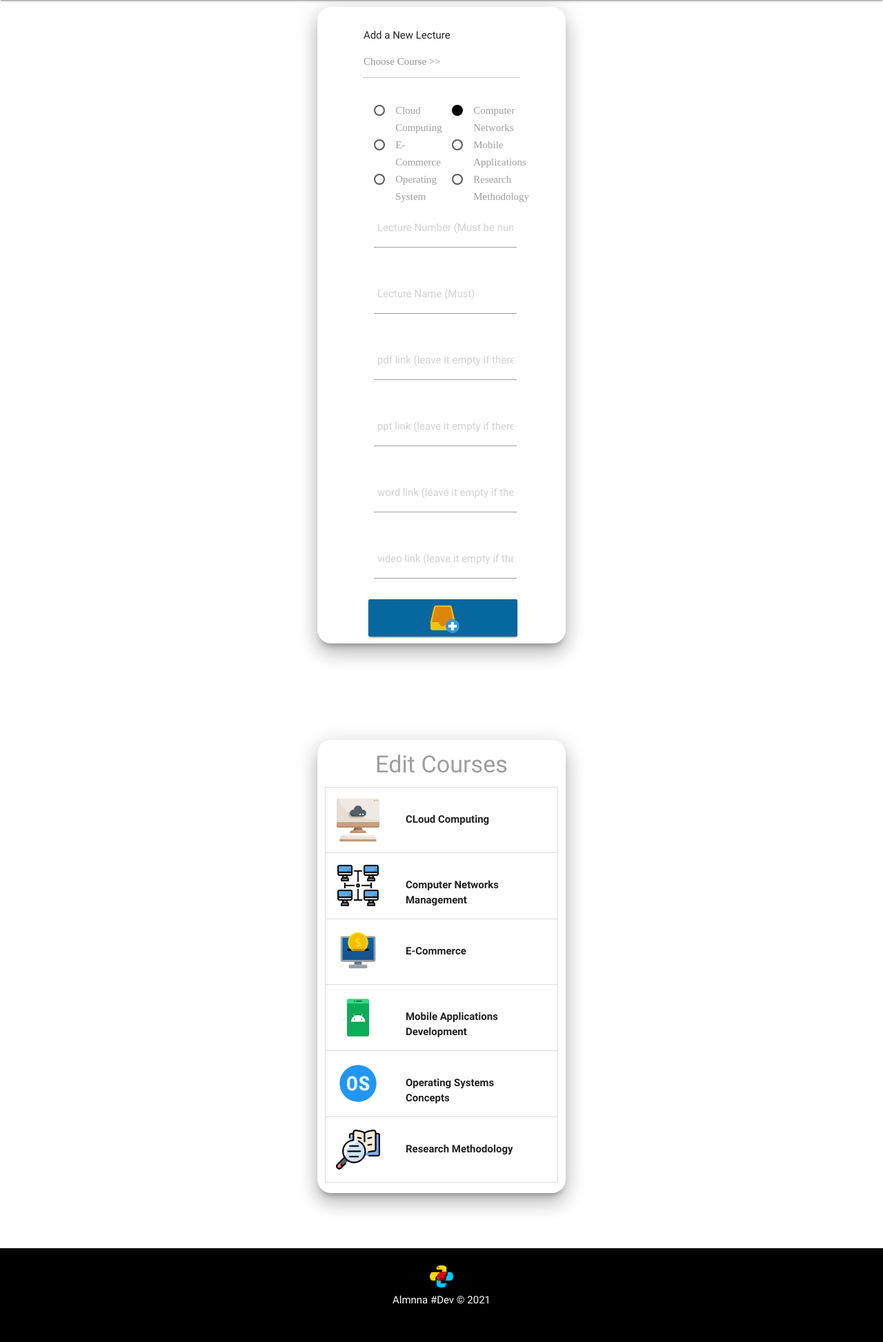
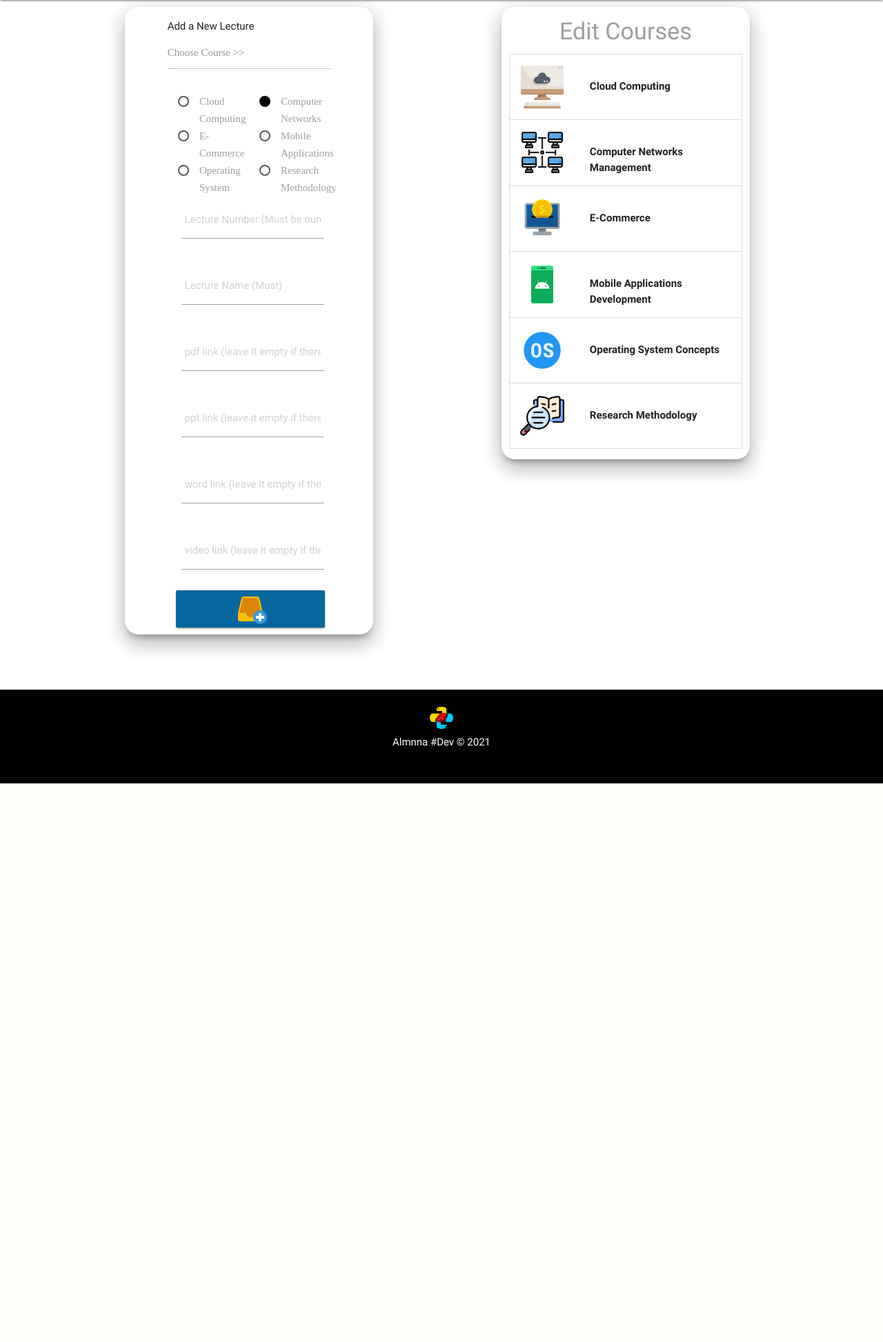
Before and after one commit to Almnna/lums, a Django app: template Main/templates/panel.html in a window 1280 px wide. Shown: the part 64-2010 px from the top of the page at 69% size. After the commit the page ends 1200 px from the top, so only its background shows below. Run offline with Django 3.2, Linux system fonts and the light colour scheme; the template is opened without the code that fills it: values that come from a table or form of the project are taken from there, others are empty; data comes from the database, SQL or seed files in the repository.

Commit message:
update 5

```diff
--- a/Main/templates/panel/pc.html
+++ b/Main/templates/panel/pc.html
@@ -18,8 +18,8 @@
                                 <label for="cnm" style="font-family: GothDotGothic;">Computer Networks</label>
                             </p>
                             <p class="col s6">
-                                <input name="category" type="radio" id="em" value="em" />
-                                <label for="em" style="font-family: GothDotGothic;">E-Commerce</label>
+                                <input name="category" type="radio" id="ec" value="ec" />
+                                <label for="ec" style="font-family: GothDotGothic;">E-Commerce</label>
                             </p>
                             <p class="col s6">
                                 <input name="category" type="radio" id="mad" value="mad" />
--- a/Main/templates/panel/tablet.html
+++ b/Main/templates/panel/tablet.html
@@ -1,12 +1,12 @@
 {% load static %}
 
- <div class="container">
-    <div class="row valign-wrapper">
-        <div class="card offset-s col s12 z-depth-5" style="margin-top: 10px;">
+ <!-- <div class="container"> -->
+    <div class="row ">
+        <div class="card offset-s col s6 z-depth-5" style="margin-top: 10px;">
             <form method="POST">
                 {% csrf_token %}
                     <div class="container" >
-                        <div style="margin-top: 20px; padding: 5px; margin-bottom: 20px;">
+                        <div style="margin-top: 20px;">
                             <h6>Add a New Lecture<h6/>
                             <input class="col s12" style="font-family: GothDotGothic;" type="text" value="Choose Course >>" disabled/>
                             <p class="col s6">
@@ -46,12 +46,12 @@
             </form>
         </div>
     </div>
-</div>
+<!-- </div> -->
 
-<!--<div class="container">-->
+<!-- <div class="container"> -->
 <!--    <div class="row">-->
-<!--        <div class="card col s12 z-depth-4" style="margin: 0px;">-->
-<!--                <table class=" highlight">-->
+<!--        <div class="card col s6 offset-s3 z-depth-4" style="margin-top: 10px;">-->
+<!--                <table class="highlight">-->
 <!--                    <center><label><h4>Lectures</h4></label></center>-->
                     <!-- <div class="row"> -->
                     <!-- </div> -->
@@ -91,21 +91,17 @@
 <!--                </table>-->
 <!--        </div>-->
 <!--    </div>-->
-<!--<div>-->
-
-
-
-
+<!-- <div> -->
 
 <div class="row valign-wrapper">
-    <div class="card col s12 z-depth-5">
+    <div class="card col s9 offset-s4 z-depth-5" style="margin-top: 10px;">
         <center><label><h4>Edit Courses</h4></label></center>
           <ul class="collapsible z-depth-0">
             <li>
                 <div class="collapsible-header">
                 <img src="{% static 'img/courses/sem7/cloud-computing.png' %}" style="width: 64px; height: 64px;">
                 <div class="col offset-s1" style="margin-top: 20px;">
-                    <b>CLoud Computing</b>
+                    <b>Cloud Computing</b>
                 </div>
                 </div>
                 <div class="collapsible-body">
@@ -281,7 +277,7 @@
                 <div class="collapsible-header">
                 <img src="{% static 'img/courses/sem7/OperatingSystemsConcepts.png' %}" style="width: 64px; height: 64px;">
                 <div class="col offset-s1" style="margin-top: 20px;">
-                    <b>Operating Systems Concepts</b>
+                    <b>Operating System Concepts</b>
                 </div>
                 </div>
                 <div class="collapsible-body">
@@ -321,7 +317,7 @@
                     </ul>
                 </div>
             </li>
-            <li>
+                <li>
                 <div class="collapsible-header">
                 <img src="{% static 'img/courses/sem7/scientific-method.png' %}" style="width: 64px; height: 64px;">
                 <div class="col offset-s1" style="margin-top: 20px;">
@@ -365,6 +361,9 @@
                     </ul>
                 </div>
             </li>
+                    </ul>
+                </div>
+            </li>
         </ul>
     </div>
 </div>
```
Also changed, not shown: Main/templates/panel/mobile.html (+16 -17 lines).
